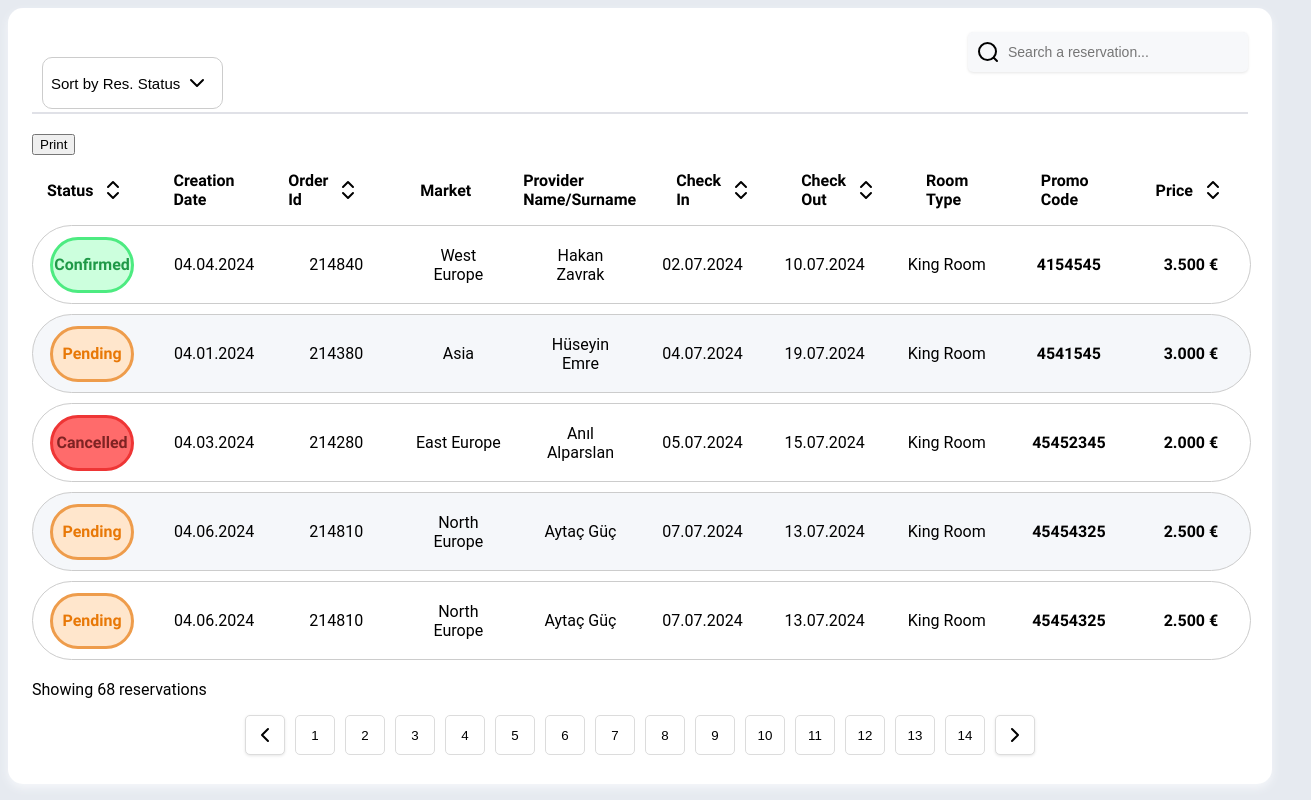
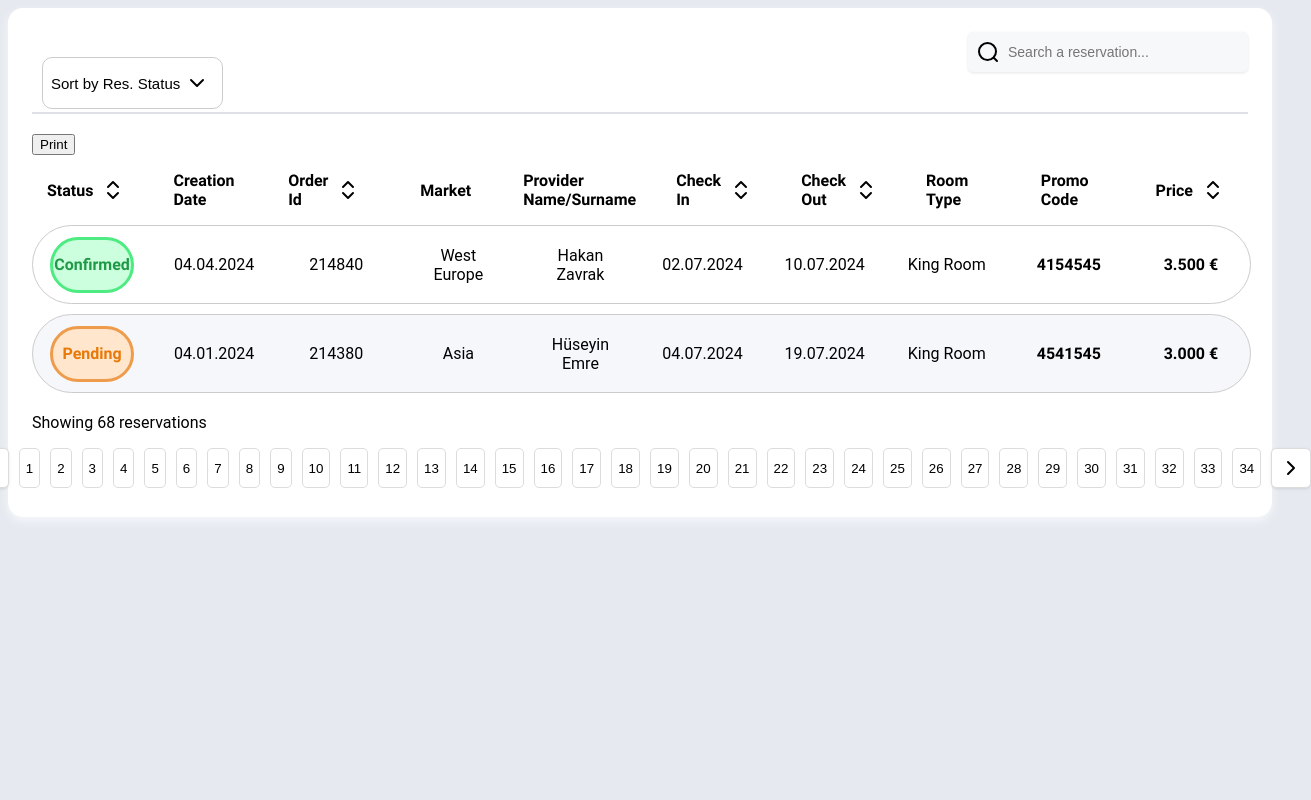
Before and after one commit to Mwiert/miniSpa, a Vue app: page /pinkpanthers in a window 1280 px wide. Shown: the whole page, 1311 px wide, since content can reach past the window. Built offline with nearby package versions, Linux system fonts and the light colour scheme; a web font is replaced by a local one.

Commit message:
dynamic perpage

```diff
--- a/src/components/SmartTable/SmartTable.vue
+++ b/src/components/SmartTable/SmartTable.vue
@@ -9,11 +9,12 @@
       :tableData="filteredData"
       :options="options"
       :activePage="activePage"
+      :perPage="perPage"
       ref="pinkpanthers"
     />
     <!-- noItemsFound propunu smarttablebody içinde kullanmak için burada kontrol ediyoruz -->
 
-    <SmartTableFooter @update:currentPage="handlerSetPage" />
+    <SmartTableFooter @update:currentPage="handlerSetPage" @update:currentPerPage="handlerSetPerPage" />
     <!-- Footer kısmı pagination içerir -->
   </div>
 </template>
@@ -37,7 +38,8 @@ export default {
     return {
       dummies: dummies,
       searchTerm: '',
-      activePage: 1
+      activePage: 1,
+      perPage: 2
     }
   },
   computed: {
@@ -64,6 +66,9 @@ export default {
     },
     handlerSetPage(val) {
       this.activePage = val
+    },
+    handlerSetPerPage(val) {
+      this.perPage = val
     }
   }
 }
--- a/src/components/SmartTable/SmartTableBody.vue
+++ b/src/components/SmartTable/SmartTableBody.vue
@@ -71,6 +71,7 @@ export default {
     tableData: Array,
     options: Object,
     activePage: Number,
+    perPage: Number,
 
     noItemsFound: {
       type: Boolean,
@@ -88,16 +89,20 @@ export default {
     gridTemplateColumns() {
       return `repeat(${this.Columns.length}, 1fr)`
     },
-
     Columns() {
       return this.options.table.columns
     },
     denemeRow() {
       const currentPage = this.activePage
-      const perPage = 5
+      const perPage = this.perPage
       const start = (currentPage - 1) * perPage
       const end = perPage + start
       return this.tableRowData.slice(start, end)
+      // const sortEnd = 2
+      // return this.tableRowData.slice(0,sortEnd)
+    },
+    visibleItems() {
+      return this.items.slice(0, this.selectedOption);
     }
   },
 
@@ -246,6 +251,9 @@ export default {
       if (url == null) {
         window.open(url, '_blank')
       }
+    },
+    updateVisibleItems() {
+      this.visibleItems = this.items.slice(0, this.selectedOption); // update item count on the screen
     }
   }
 }
--- a/src/components/SmartTable/SmartTableFooter.vue
+++ b/src/components/SmartTable/SmartTableFooter.vue
@@ -1,7 +1,7 @@
 <template>
   <div class="smart-table-footer-container"  >
     Showing {{ tableCount }} reservations
-    <SmartTablePagination :totalPages="totalPage" @update:currentPage= "handlerSetPage"  />
+    <SmartTablePagination :totalPages="totalPage" @update:currentPage= "handlerSetPage" @update:currentPerPage = "handlerSetPerPage"  />
   </div>
 </template>
 
@@ -16,10 +16,7 @@ export default {
     return {
       pagination:{
         enabled: true,
-        perPage:5,
-        pages:  [],
-        options: [],
-        activePage: 1
+
       }
     }
   },
@@ -32,7 +29,7 @@ export default {
     },
     totalPage() {
        const totalPageArr = []
-       const totalPageNum = Math.ceil(this.tableCount / this.pagination.perPage);
+       const totalPageNum = Math.ceil(this.tableCount / this.$parent.perPage);
        for (let i=1; i <= totalPageNum ; i++) {
         totalPageArr.push(i)
        }
@@ -42,6 +39,9 @@ export default {
   methods: {
     handlerSetPage(val){
         this.$emit('update:currentPage', val);
+    },
+    handlerSetPerPage(val){
+        this.$emit('update:currentPerPage', val);
     }
   },
 }
--- a/src/components/SmartTable/SmartTableHeader.vue
+++ b/src/components/SmartTable/SmartTableHeader.vue
@@ -31,28 +31,6 @@ export default {
     },
     data() {
         return {
-            pets: [
-        {
-          id: 0,
-          imageUrl:
-            'https://encrypted-tbn0.gstatic.com/images?q=tbn:ANd9GcQxdaos6lr3fU5cMreuJ6LwqB8Oqakci-W4zA&s',
-          name: 'Dog',
-          detail: 'a'
-        },
-        {
-          id: 1,
-          imageUrl: 'https://upload.wikimedia.org/wikipedia/commons/b/b1/VAN_CAT.png',
-          name: 'Cat',
-          detail: 'b'
-        },
-        { id: 2, imageUrl: '', name: 'Fish', detail: 'c' },
-        { id: 3, imageUrl: '', name: 'Bird', detail: 'd' },
-        { id: 4, imageUrl: '', name: 'Mouse', detail: 'c' },
-        { id: 5, imageUrl: '', name: 'Elephant', detail: 'd' },
-        { id: 6, imageUrl: '', name: 'Hawk', detail: 'c' },
-        { id: 7, imageUrl: '', name: 'Monkey', detail: 'a' }
-      ],
-
       fontSize: 12,
       dataSize: 3,
       placeHolder:"Sort by Res. Status"
--- a/src/components/SmartTable/SmartTablePagination.vue
+++ b/src/components/SmartTable/SmartTablePagination.vue
@@ -1,7 +1,7 @@
 <template>
     <div class="smart-table-pagination-c">
 
-      <button @click="setPage(localCurrentPage-1)" class="prev-page-btn">
+      <button v-if="localCurrentPage-1 != -1" @click="setPage(localCurrentPage-1)" class="prev-page-btn">
         <SvgIcon :name="'arrow-left'" size="s" />
       </button>
       <button
@@ -13,7 +13,7 @@
         {{ page }}
 
       </button>
-      <button @click="setPage(localCurrentPage+1)" class="next-page-btn">
+      <button   @click="setPage(localCurrentPage+1)" class="next-page-btn">
         <SvgIcon :name="'arrow-right'" size="s" />
       </button>
     </div>
@@ -94,12 +94,13 @@
       cursor: pointer;
 
       &.active {
-        background-color: #007bff;
+        background-color: #04070a;
         color: #ffffff;
       }
 
       &:hover {
-        background-color: #f0f0f0;
+        background-color: #04070a;
+        color: #ffffff;
       }
     }
   }
```
